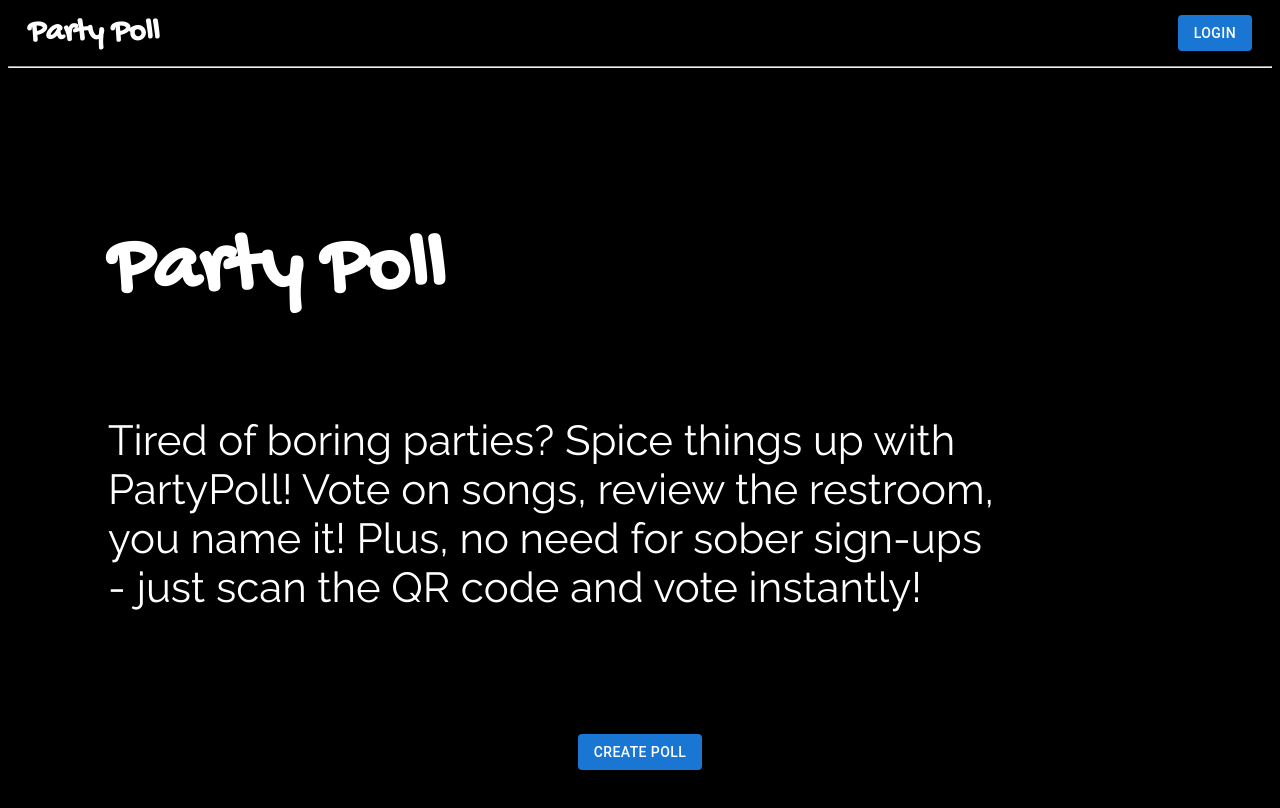
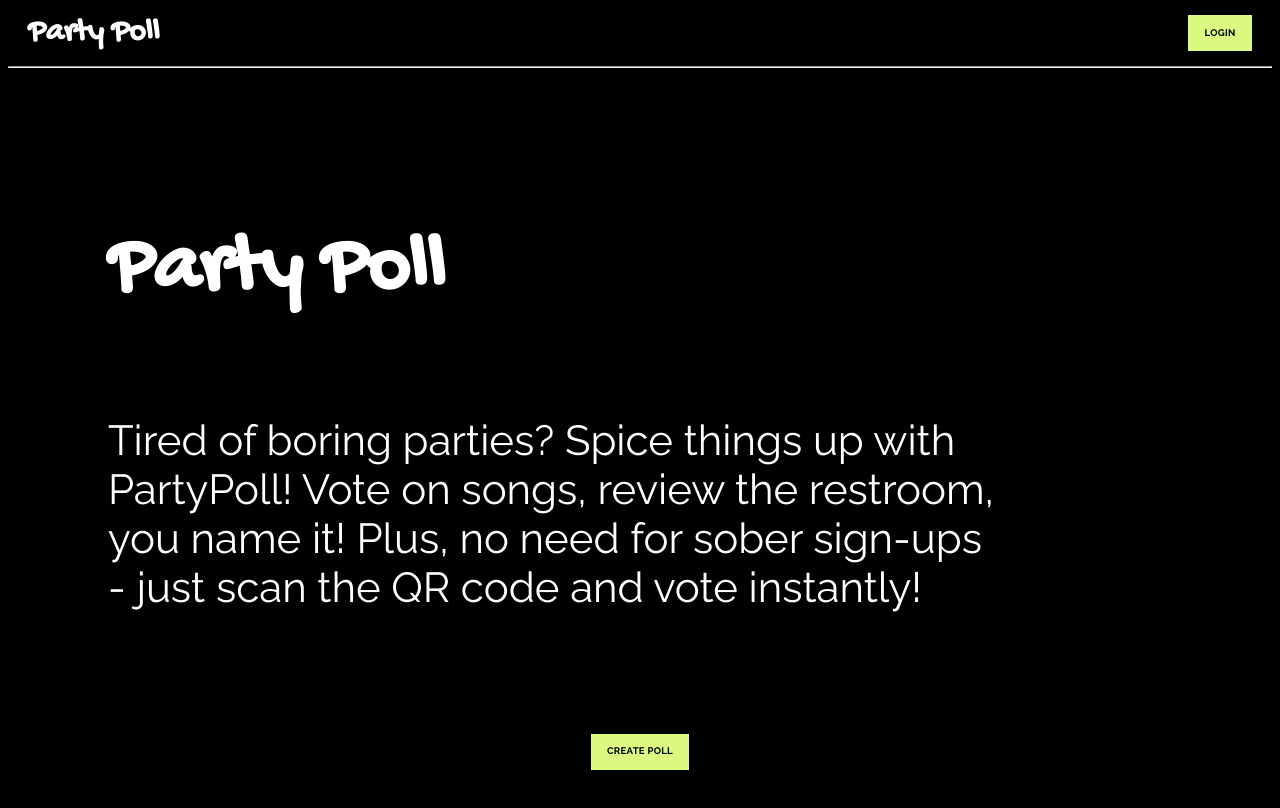
Before and after one commit to DespinaSfa/nextjs-workshop, a React (Create React App) app in the folder frontend/: page / in a window 1280 px wide. Shown: the top 808 px of the page. Built offline with nearby package versions, Linux system fonts and the light colour scheme.

Commit message:
fixed Main Button dirty

```diff
--- a/frontend/src/Components/MainButton/MainButton.module.scss
+++ b/frontend/src/Components/MainButton/MainButton.module.scss
@@ -1,17 +1,17 @@
-.btn {
-    background-color: #DBF881;
-    color: #000000;
-    font-family: "Raleway";
-    font-size: 0.6rem;
-    font-weight: 700;
-    padding: 0.6rem 1rem;
-    border-radius: 0rem;
-    border: none;
-    cursor: pointer;
+.Button {
+    background-color: #DBF881 !important;
+    color: #000000 !important;
+    font-family: "Raleway" !important;
+    font-size: 0.6rem !important;
+    font-weight: 700 !important;
+    padding: 0.6rem 1rem !important;
+    border-radius: 0rem !important;
+    border: none !important;
+    cursor: pointer !important;
 
     &:hover {
-        background-color: #887EF1;
-        color: #ffffff;
+        background-color: #887EF1 !important;
+        color: #ffffff !important;
     }
 
 }
--- a/frontend/src/Components/MainButton/MainButton.tsx
+++ b/frontend/src/Components/MainButton/MainButton.tsx
@@ -11,7 +11,7 @@ interface MainButtonProps {
 const MainButton: React.FC<MainButtonProps> = ({ text, link }) => {
   return (
     <div>
-      <Button className={c.btn} component={Link} to={link} variant="contained">
+      <Button className={c.Button} component={Link} to={link} variant="contained">
         {text}
       </Button>
     </div>
```
